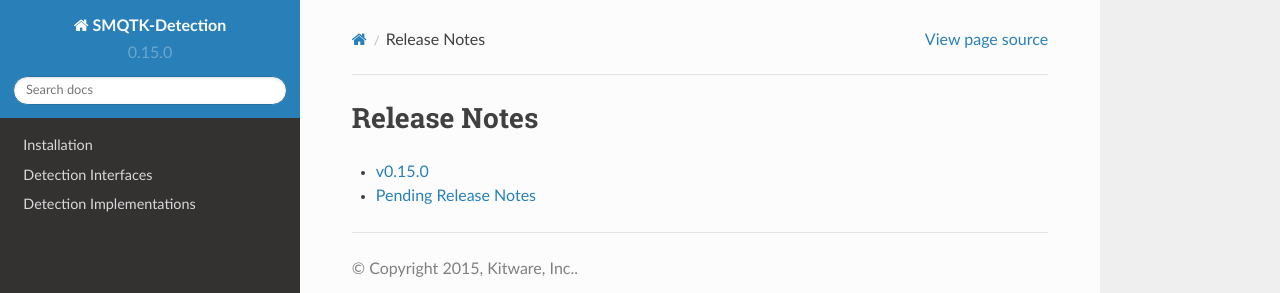
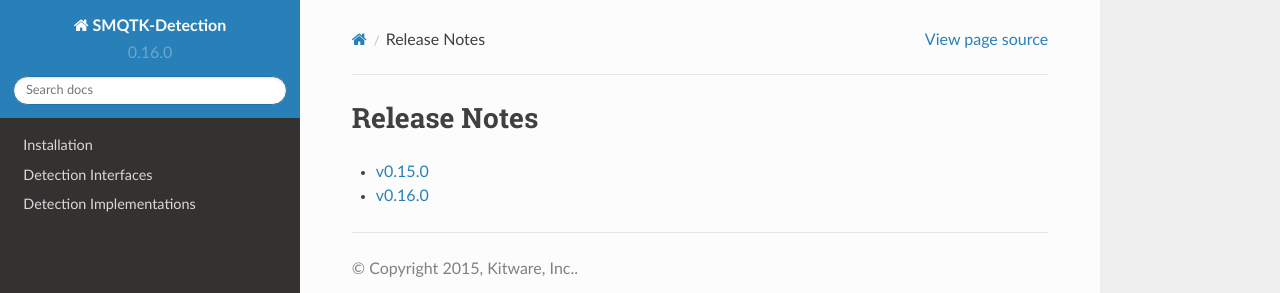
Before and after one commit to Kitware/SMQTK-Detection, a Sphinx documentation site: the page built from docs/release_notes.rst, in a window 1280 px wide. Shown: the top 293 px of the page. Built offline with Sphinx 7.4.7 and the Read the Docs theme 2.0.0, drawn with Linux system fonts in a browser that asks for light colours; pages that are not in the unit, such as notebooks, are missing from menus; the version number is read from the project's files by our own code.

Commit message:
version bump

```diff
--- a/docs/release_notes.rst
+++ b/docs/release_notes.rst
@@ -4,5 +4,5 @@ Release Notes
 .. toctree::
    :maxdepth: 1
 
-   release_notes/v0.15.0.rst
-   release_notes/pending_release.rst
+   release_notes/v0.15.0
+   release_notes/v0.16.0
--- a/docs/release_notes/pending_release.rst
+++ b/docs/release_notes/v0.16.0.rst
@@ -1,5 +1,5 @@
-Pending Release Notes
-=====================
+v0.16.0
+=======
 
 Updates / New Features
 ----------------------
--- a/pyproject.toml
+++ b/pyproject.toml
@@ -4,7 +4,7 @@ build-backend = "poetry.core.masonry.api"
 
 [tool.poetry]
 name = "smqtk-detection"
-version = "0.15.0"
+version = "0.16.0"
 description = "Algorithms, data structures and utilities around performing detection of inputs"
 license = "BSD-3-Clause"
 authors = ["Kitware, Inc. <smqtk-developers@kitware.com>"]
```
